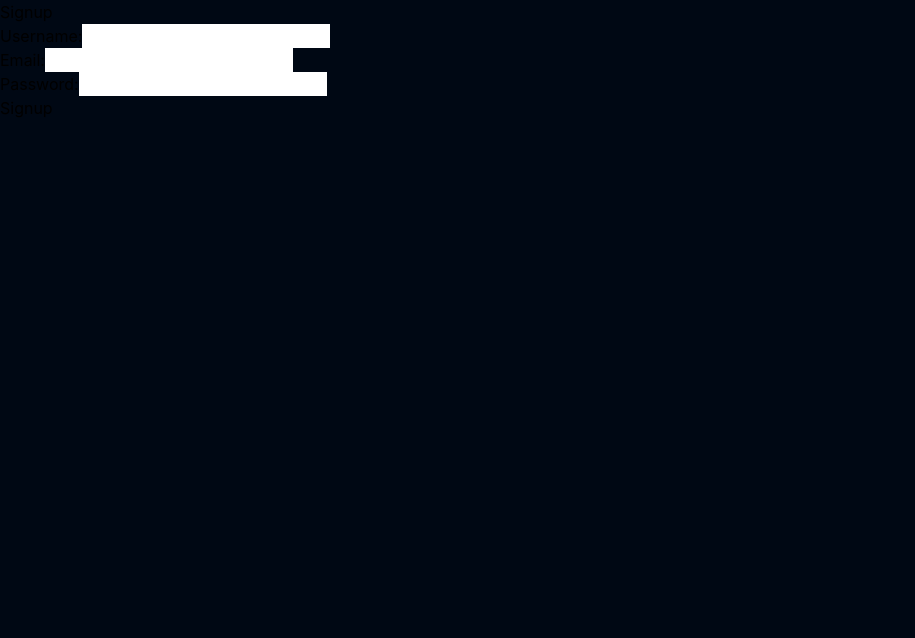
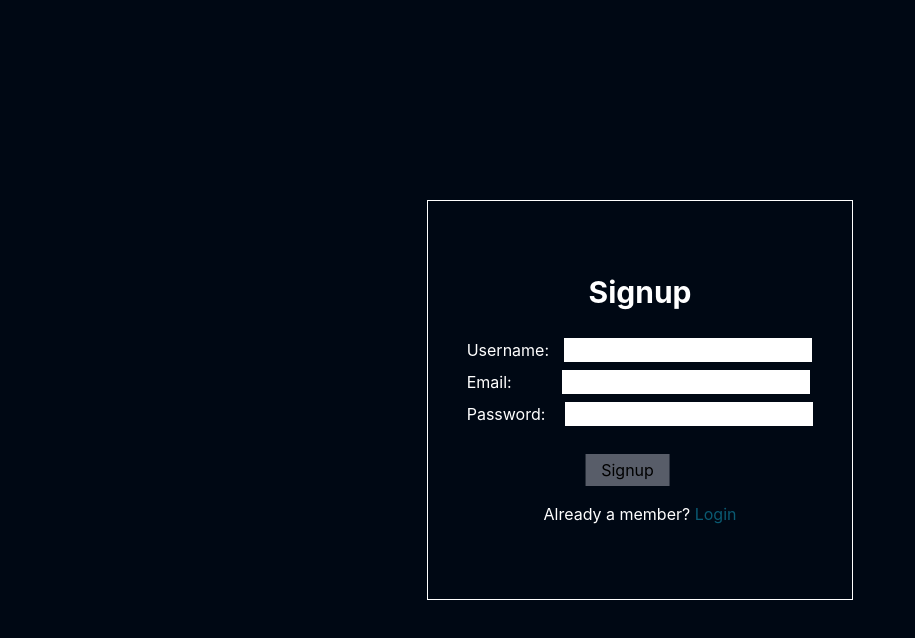
Before and after one commit to mohnish2908/book-hive, a React (Create React App) app: page /signup in a window 1280 px wide. Shown: the top 638 px of the page, without its empty margins (0-915 px from the left). Built offline with nearby package versions, Linux system fonts and the light colour scheme.

Commit message:
login and signup page styled

```diff
--- a/src/pages/Login.jsx
+++ b/src/pages/Login.jsx
@@ -9,32 +9,40 @@ const Login = () => {
     console.log('Username:', username);
     console.log('Password:', password);
     // Add your login logic here
+
   };
 
   return (
-    <div>
-      <h1>Login</h1>
+    <div className='text-white flex flex-col justify-center items-center h-screen '>
+      <div className="h-1/2 w-1/3 border flex flex-col justify-center items-center">
+      <h1 className='text-3xl font-bold	'>Login</h1>
       <form onSubmit={handleSubmit}>
-        <div>
+        <div className='mt-7'>
           <label htmlFor="username">Username:</label>
           <input
             type="text"
             id="username"
             value={username}
             onChange={(e) => setUsername(e.target.value)}
-          />
+            style={{ color: 'black', marginLeft: '20px' }}
+           />
         </div>
-        <div>
+        <div className='mt-2'>
           <label htmlFor="password">Password:</label>
           <input
             type="password"
             id="password"
             value={password}
             onChange={(e) => setPassword(e.target.value)}
+            style={{ color: 'black' , marginLeft: '22px' }}
           />
         </div>
-        <button type="submit">Login</button>
+        <button type="submit" className='mt-7 translate-x-[150%] bg-richblack-500 text-black px-4 py-1' >Login</button>
       </form>
+        <div className="mt-4 text-center">
+          <p>Not a member? <a href="/signup" className="text-blue-500">Signup</a></p>
+        </div>
+      </div>
     </div>
   );
 };
--- a/src/pages/Signup.jsx
+++ b/src/pages/Signup.jsx
@@ -1,6 +1,56 @@
 import React from 'react'
 import { useState } from 'react';
 
+
+
+// const SignupForm = () => {
+//     const [formData, setFormData] = useState({
+//         username: '',
+//         email: '',
+//         password: ''
+//     });
+
+//     const handleChange = (e) => {
+//         const { name, value } = e.target;
+//         setFormData({
+//             ...formData,
+//             [name]: value
+//         });
+//     };
+
+//     const handleSubmit = (e) => {
+//         e.preventDefault();
+//         // Handle form submission logic here
+//         console.log(formData);
+//     };
+
+//     return (
+//         <form onSubmit={handleSubmit}>
+//             <div>
+//                 <label>Username:</label>
+//                 <input type="text" name="username" value={formData.username} onChange={handleChange} />
+//             </div>
+//             <div>
+//                 <label>Email:</label>
+//                 <input type="email" name="email" value={formData.email} onChange={handleChange} />
+//             </div>
+//             <div>
+//                 <label>Password:</label>
+//                 <input type="password" name="password" value={formData.password} onChange={handleChange} />
+//             </div>
+//             <button type="submit">Signup</button>
+//         </form>
+//     );
+// };
+
+// export const Signup = () => {
+//     return (
+//         <div>
+//             <h2>Signup</h2>
+//             <SignupForm />
+//         </div>
+//     );
+// };
 
 const SignupForm = () => {
     const [formData, setFormData] = useState({
@@ -24,31 +74,62 @@ const SignupForm = () => {
     };
 
     return (
-        <form onSubmit={handleSubmit}>
-            <div>
-                <label>Username:</label>
-                <input type="text" name="username" value={formData.username} onChange={handleChange} />
+        <div className='text-white flex flex-col justify-center items-center h-screen '>
+            <div className="h-1/2 w-1/3 border flex flex-col justify-center items-center">
+                <h1 className='text-3xl font-bold'>Signup</h1>
+                <form onSubmit={handleSubmit}>
+                    <div className='mt-7'>
+                        <label htmlFor="username">Username:</label>
+                        <input
+                            type="text"
+                            id="username"
+                            name="username"
+                            value={formData.username}
+                            onChange={handleChange}
+                            style={{ color: 'black', marginLeft: '15px' }}
+                        />
+                    </div>
+                    <div className='mt-2'>
+                        <label htmlFor="email">Email:</label>
+                        <input
+                            type="email"
+                            id="email"
+                            name="email"
+                            value={formData.email}
+                            onChange={handleChange}
+                            style={{ color: 'black', marginLeft: '50px' }}
+                        />
+                    </div>
+                    <div className='mt-2'>
+                        <label htmlFor="password">Password:</label>
+                        <input
+                            type="password"
+                            id="password"
+                            name="password"
+                            value={formData.password}
+                            onChange={handleChange}
+                            style={{ color: 'black' , marginLeft: '20px'}}
+                        />
+                    </div>
+                    <button type="submit" className='mt-7 translate-x-[140%] bg-richblack-500 text-black px-4 py-1'>Signup</button>
+                </form>
+                <div className="mt-4 text-center">
+                    <p>Already a member? <a href="/login" className="text-blue-500">Login</a></p>
+                </div>
             </div>
-            <div>
-                <label>Email:</label>
-                <input type="email" name="email" value={formData.email} onChange={handleChange} />
-            </div>
-            <div>
-                <label>Password:</label>
-                <input type="password" name="password" value={formData.password} onChange={handleChange} />
-            </div>
-            <button type="submit">Signup</button>
-        </form>
+        </div>
     );
 };
+
+
 
 export const Signup = () => {
     return (
         <div>
-            <h2>Signup</h2>
             <SignupForm />
+
         </div>
     );
 };
 
-export default Signup
+export default Signup;
```
